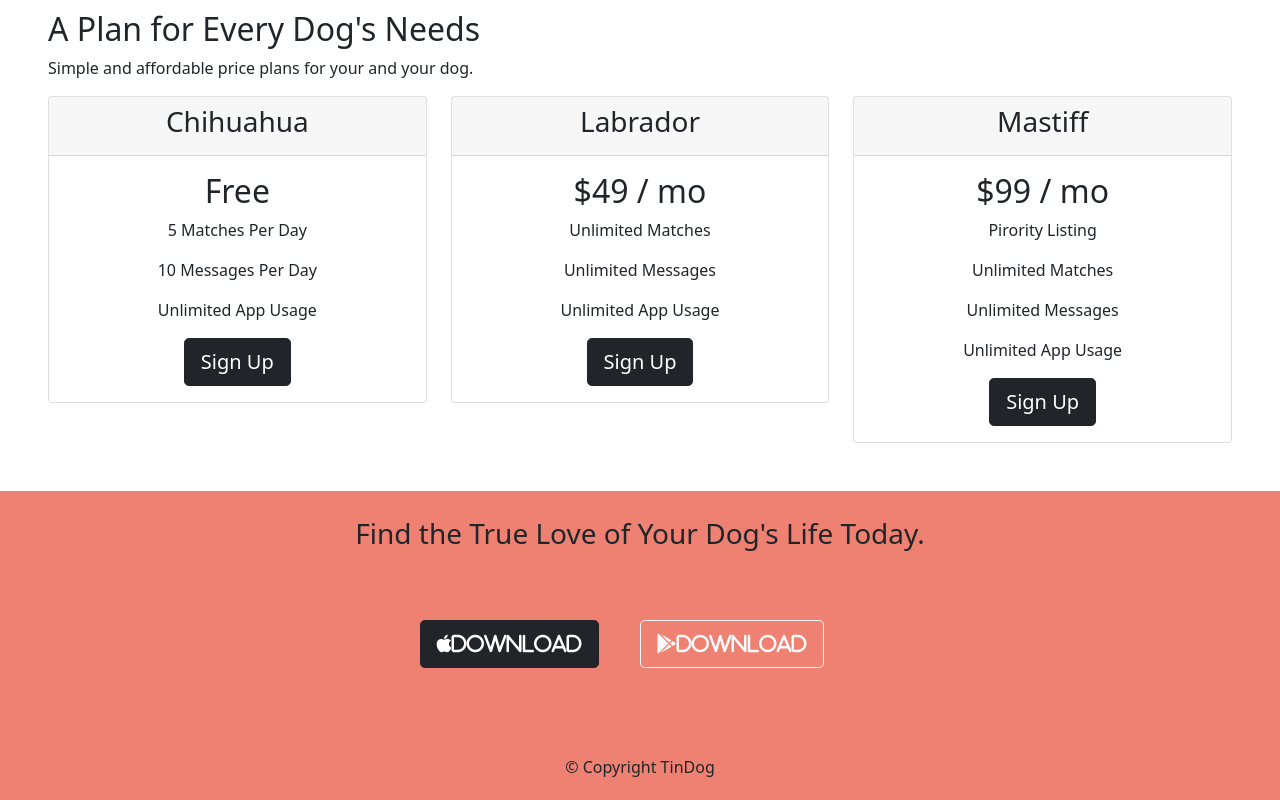
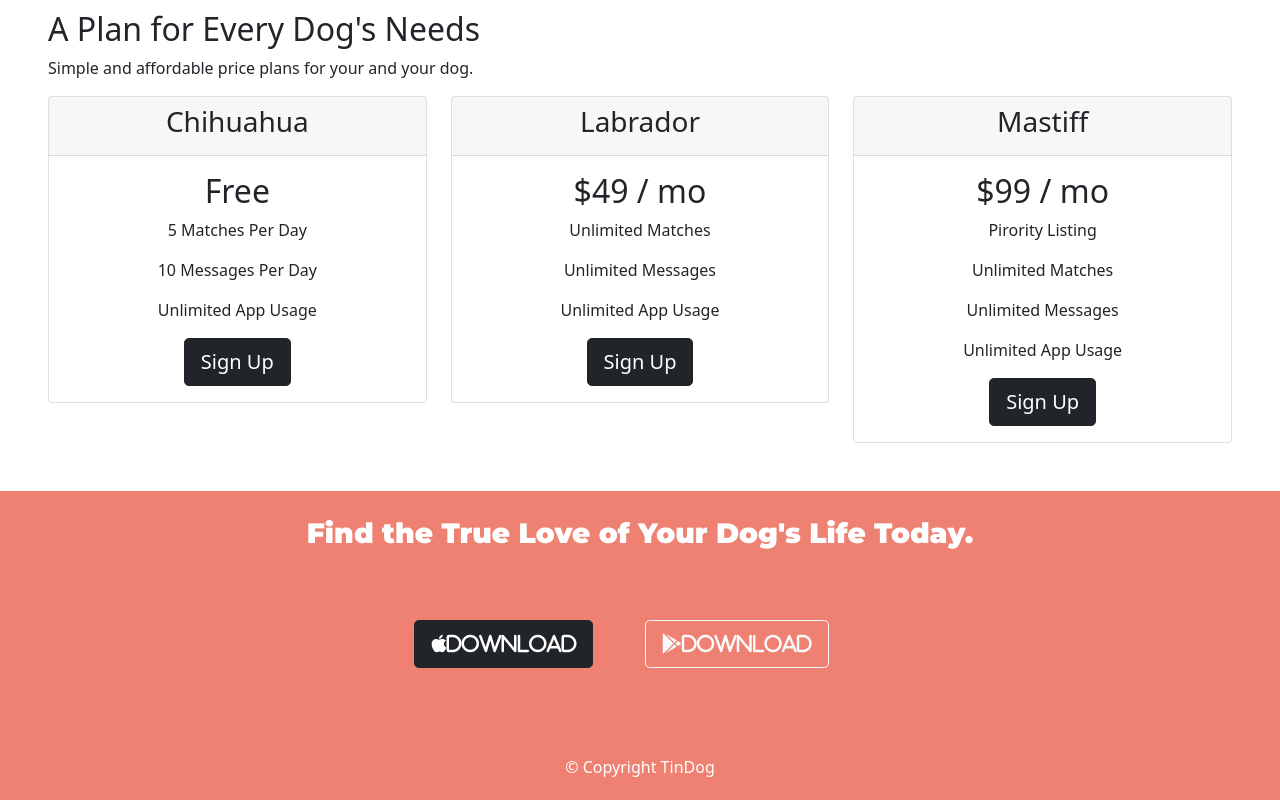
Before and after one commit to valanoir/tindog-udemy, a plain HTML site: page index.html in a window 1280 px wide. Shown: the part 1702-2502 px from the top of the page. Drawn offline with nearby package versions, Linux system fonts and the light colour scheme.

Commit message:
Update styles.css

```diff
--- a/styles.css
+++ b/styles.css
@@ -125,6 +125,10 @@ color:white;
     background-color: #ef8172;
     padding:2%;
     text-align: center;
+    font-family: 'Montserrat', sans-serif;
+    font-size:3rem;
+    line-height: 1.2;
+    color:white;
 }
 
 /*------footer------*/
@@ -134,4 +138,5 @@ color:white;
 }
 .footer-p{
     text-align: center;
+    color:white;
 }
```
